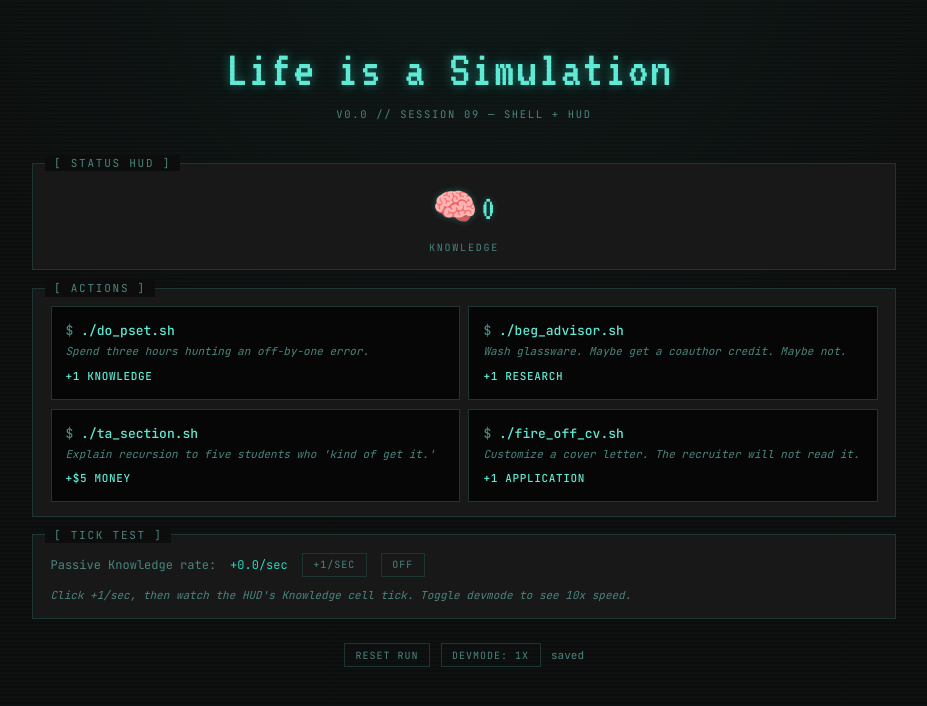
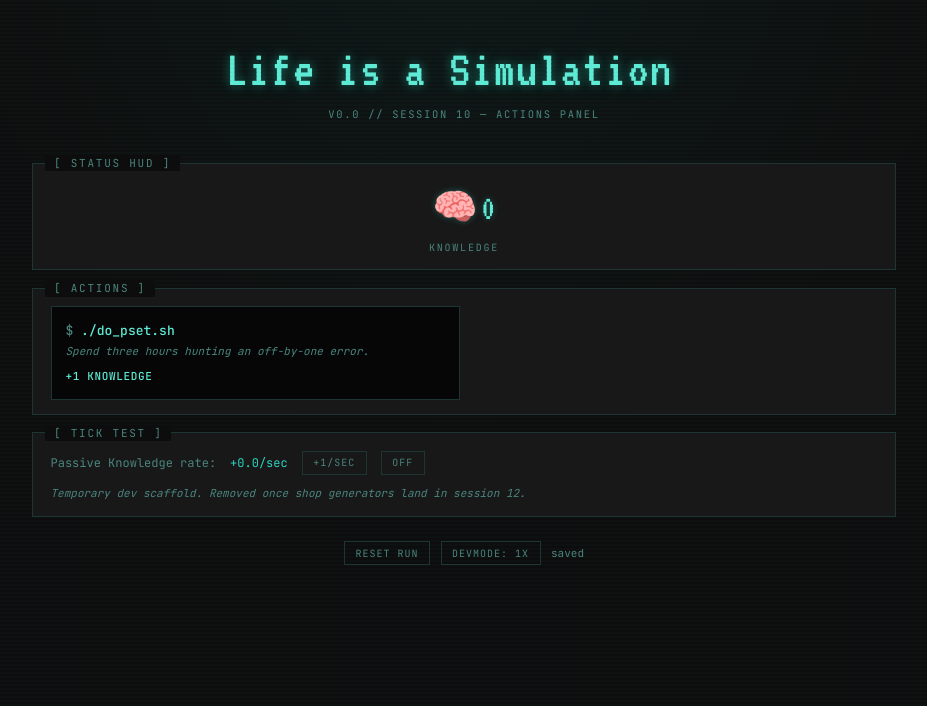
Before and after one commit to yidarvin/darvin-life-simulation, a React (Vite) app: page / in a window 1280 px wide. Shown: the top 706 px of the page, without its empty margins (176-1103 px from the left). Built offline with nearby package versions, Linux system fonts and the light colour scheme.

Commit message:
session 10: actions panel + copy data layer + year-gating util

```diff
--- a/src/App.jsx
+++ b/src/App.jsx
@@ -3,50 +3,21 @@ import { AppShell } from './components/AppShell';
 import { Header } from './components/Header';
 import { Footer } from './components/Footer';
 import { HUD } from './components/panels/HUD';
+import { ActionsPanel } from './components/panels/ActionsPanel';
 import { Panel } from './components/shared/Panel';
-import { ActionButton } from './components/shared/ActionButton';
 import { Button } from './components/shared/Button';
 
 export default function App() {
-  // Temporary: keep the action buttons and tick-test inline until session 10 extracts them.
-  const click = useGameStore((s) => s.click);
+  // Tick test scaffolding — removed when shop generators land (session 12).
   const perSecondKnowledge = useGameStore((s) => s.perSecond.knowledge);
   const setPassive = useGameStore((s) => s._setPassive);
 
   return (
     <AppShell>
-      <Header version="v0.0" stage="session 09 — shell + HUD" />
+      <Header version="v0.0" stage="session 10 — actions panel" />
 
       <HUD />
-
-      <Panel title="[ Actions ]">
-        <div className="grid grid-cols-2 gap-2.5">
-          <ActionButton
-            command="./do_pset.sh"
-            flavor="Spend three hours hunting an off-by-one error."
-            reward="+1 Knowledge"
-            onClick={() => click('knowledge')}
-          />
-          <ActionButton
-            command="./beg_advisor.sh"
-            flavor="Wash glassware. Maybe get a coauthor credit. Maybe not."
-            reward="+1 Research"
-            onClick={() => click('research')}
-          />
-          <ActionButton
-            command="./ta_section.sh"
-            flavor="Explain recursion to five students who 'kind of get it.'"
-            reward="+$5 Money"
-            onClick={() => click('money')}
-          />
-          <ActionButton
-            command="./fire_off_cv.sh"
-            flavor="Customize a cover letter. The recruiter will not read it."
-            reward="+1 Application"
-            onClick={() => click('applications')}
-          />
-        </div>
-      </Panel>
+      <ActionsPanel />
 
       <Panel title="[ Tick Test ]">
         <div className="flex items-center gap-4 text-[12px] text-phosphor-dim">
@@ -56,7 +27,7 @@ export default function App() {
           <Button onClick={() => setPassive('knowledge', 0)}>Off</Button>
         </div>
         <p className="text-[11px] text-phosphor-dim italic mt-3">
-          Click +1/sec, then watch the HUD&apos;s Knowledge cell tick. Toggle devmode to see 10x speed.
+          Temporary dev scaffold. Removed once shop generators land in session 12.
         </p>
       </Panel>
 
--- /dev/null
+++ b/src/components/panels/ActionsPanel.jsx
@@ -0,0 +1,61 @@
+import { useGameStore } from '../../game/state/store';
+import { Panel } from '../shared/Panel';
+import { ActionButton } from '../shared/ActionButton';
+import { unlockedCurrencies } from '../../utils/gating';
+import { copy, formatCopy } from '../../data/copy';
+
+/**
+ * The four undergrad currencies, in their unlock order. Slot positions stay stable
+ * as actions unlock (muscle-memory preservation); locked slots are hidden, not greyed.
+ */
+const ACTION_SLOTS = [
+  { currency: 'knowledge' },
+  { currency: 'money' },
+  { currency: 'research' },
+  { currency: 'applications' },
+];
+
+export function ActionsPanel() {
+  const year = useGameStore((s) => s.year);
+  const stage = useGameStore((s) => s.stage);
+  const currentTrack = useGameStore((s) => s.career.currentTrack);
+
+  const unlocked = unlockedCurrencies({ year, stage, career: { currentTrack } });
+  const visible = ACTION_SLOTS.filter((slot) => unlocked.has(slot.currency));
+
+  return (
+    <Panel title="[ Actions ]">
+      <div
+        className="grid gap-2.5"
+        style={{ gridTemplateColumns: 'repeat(2, minmax(0, 1fr))' }}
+      >
+        {visible.map((slot) => (
+          <ActionSlot key={slot.currency} currency={slot.currency} />
+        ))}
+      </div>
+    </Panel>
+  );
+}
+
+/**
+ * Single action slot. Reads perClick with a narrow selector so the reward label
+ * updates live when a shop purchase bumps the multiplier (session 12 behavior).
+ */
+function ActionSlot({ currency }) {
+  const click = useGameStore((s) => s.click);
+  const perClick = useGameStore((s) => s.perClick[currency]);
+
+  const copyBlock = copy.actions.undergrad[currency];
+  if (!copyBlock) return null;
+
+  const rewardLabel = formatCopy(copyBlock.rewardLabel, { n: perClick });
+
+  return (
+    <ActionButton
+      command={copyBlock.command}
+      flavor={copyBlock.flavor}
+      reward={rewardLabel}
+      onClick={() => click(currency)}
+    />
+  );
+}
--- a/src/components/panels/HUD.jsx
+++ b/src/components/panels/HUD.jsx
@@ -1,76 +1,31 @@
 import { useGameStore } from '../../game/state/store';
 import { Panel } from '../shared/Panel';
 import { CurrencyValue } from '../shared/CurrencyValue';
+import { unlockedCurrencies } from '../../utils/gating';
 
 /**
  * Currencies displayed in the HUD, in their unlock order.
- * Each currency has a visibility predicate: only render the cell when unlocked.
- *
- * Unlock rules (from CURRENCY_SPEC.md):
- *   knowledge   → always visible (freshman onward)
- *   money       → visible from sophomore year onward
- *   research    → visible from junior year onward
- *   applications→ visible from senior year onward
- *   influence   → visible after internship complete (stage !== 'undergrad')
- *   equity      → visible after job offer (career.currentTrack !== null)
+ * Visibility is computed via `unlockedCurrencies` (see src/utils/gating.js).
  */
 const CURRENCY_CELLS = [
-  {
-    key: 'knowledge',
-    emoji: '🧠',
-    label: 'Knowledge',
-    visible: () => true,
-  },
-  {
-    key: 'money',
-    emoji: '💵',
-    label: 'Money',
-    money: true,
-    visible: (s) => isAtLeastYear(s.year, 'sophomore') || s.stage !== 'undergrad',
-  },
-  {
-    key: 'research',
-    emoji: '📄',
-    label: 'Research',
-    visible: (s) => isAtLeastYear(s.year, 'junior') || s.stage !== 'undergrad',
-  },
-  {
-    key: 'applications',
-    emoji: '📨',
-    label: 'Applications',
-    visible: (s) => isAtLeastYear(s.year, 'senior') || s.stage !== 'undergrad',
-  },
-  {
-    key: 'influence',
-    emoji: '🌟',
-    label: 'Influence',
-    visible: (s) => s.stage !== 'undergrad' && s.stage !== 'internship',
-  },
-  {
-    key: 'equity',
-    emoji: '🏛️',
-    label: 'Equity',
-    visible: (s) => s.career.currentTrack !== null,
-  },
+  { key: 'knowledge',    emoji: '🧠',  label: 'Knowledge' },
+  { key: 'money',        emoji: '💵',  label: 'Money', money: true },
+  { key: 'research',     emoji: '📄',  label: 'Research' },
+  { key: 'applications', emoji: '📨',  label: 'Applications' },
+  { key: 'influence',    emoji: '🌟',  label: 'Influence' },
+  { key: 'equity',       emoji: '🏛️',  label: 'Equity' },
 ];
-
-const YEAR_ORDER = ['freshman', 'sophomore', 'junior', 'senior'];
-
-function isAtLeastYear(currentYear, targetYear) {
-  return YEAR_ORDER.indexOf(currentYear) >= YEAR_ORDER.indexOf(targetYear);
-}
 
 /**
  * HUD panel: live currency display.
  */
 export function HUD() {
-  // Snapshot of fields needed for visibility (these don't change per tick).
   const year = useGameStore((s) => s.year);
   const stage = useGameStore((s) => s.stage);
   const currentTrack = useGameStore((s) => s.career.currentTrack);
 
-  const stateForVisibility = { year, stage, career: { currentTrack } };
-  const visibleCells = CURRENCY_CELLS.filter((c) => c.visible(stateForVisibility));
+  const unlocked = unlockedCurrencies({ year, stage, career: { currentTrack } });
+  const visibleCells = CURRENCY_CELLS.filter((c) => unlocked.has(c.key));
 
   return (
     <Panel title="[ Status HUD ]">
--- a/src/data/copy.js
+++ b/src/data/copy.js
@@ -1 +1,57 @@
-export default {};
+/**
+ * Player-facing copy. Mirrors src/context/COPY_REGISTRY.md.
+ *
+ * When editing, update both files in lockstep. The markdown is human-readable spec;
+ * this file is what code imports.
+ */
+
+export const copy = {
+  /**
+   * Action button copy. The `undergrad` block is per-currency; the career-track blocks
+   * are per-track-per-currency (since labels re-skin once a track is chosen).
+   */
+  actions: {
+    undergrad: {
+      knowledge: {
+        command: './do_pset.sh',
+        flavor: 'Spend three hours hunting an off-by-one error.',
+        rewardLabel: '+{n} Knowledge',
+      },
+      money: {
+        command: './ta_section.sh',
+        flavor: "Explain recursion to five students who 'kind of get it.'",
+        rewardLabel: '+${n}',
+      },
+      research: {
+        command: './beg_advisor.sh',
+        flavor: 'Wash glassware. Maybe get a coauthor credit. Maybe not.',
+        rewardLabel: '+{n} Research',
+      },
+      applications: {
+        command: './fire_off_cv.sh',
+        flavor: 'Customize a cover letter. The recruiter will not read it.',
+        rewardLabel: '+{n} Application',
+      },
+    },
+    // Career-track action copy is populated in session 17+.
+    faang: {},
+    startup: {},
+    phd: {},
+    upwork: {},
+  },
+
+  // Other sections populated in later sessions:
+  shop: [],
+  modals: {},
+  gauntlet: [],
+  specialization: {},
+  tooltips: {},
+};
+
+/**
+ * Lightweight template formatter. Replaces {token} placeholders with values.
+ *   formatCopy('+{n} Knowledge', { n: 2 })  →  '+2 Knowledge'
+ */
+export function formatCopy(template, values) {
+  return template.replace(/\{(\w+)\}/g, (_, key) => (key in values ? values[key] : `{${key}}`));
+}
--- /dev/null
+++ b/src/utils/gating.js
@@ -0,0 +1,40 @@
+/**
+ * Year-progression helpers. Used by HUD, ActionsPanel, ShopPanel, and any other
+ * component that needs to gate UI by player's current year.
+ */
+
+export const YEAR_ORDER = ['freshman', 'sophomore', 'junior', 'senior'];
+
+/**
+ * Is the player at least at `targetYear`?
+ *
+ * @param {string} currentYear - one of YEAR_ORDER
+ * @param {string} targetYear - one of YEAR_ORDER
+ * @returns {boolean}
+ */
+export function isAtLeastYear(currentYear, targetYear) {
+  return YEAR_ORDER.indexOf(currentYear) >= YEAR_ORDER.indexOf(targetYear);
+}
+
+/**
+ * Which currencies are unlocked for the current player state?
+ * Returns a Set of currency keys.
+ */
+export function unlockedCurrencies(state) {
+  const out = new Set(['knowledge']);
+  const { year, stage, career } = state;
+
+  if (stage !== 'undergrad') {
+    // Once we've left undergrad, all four undergrad currencies are unlocked.
+    out.add('money').add('research').add('applications');
+  } else {
+    if (isAtLeastYear(year, 'sophomore')) out.add('money');
+    if (isAtLeastYear(year, 'junior')) out.add('research');
+    if (isAtLeastYear(year, 'senior')) out.add('applications');
+  }
+
+  if (stage !== 'undergrad' && stage !== 'internship') out.add('influence');
+  if (career?.currentTrack) out.add('equity');
+
+  return out;
+}
```
